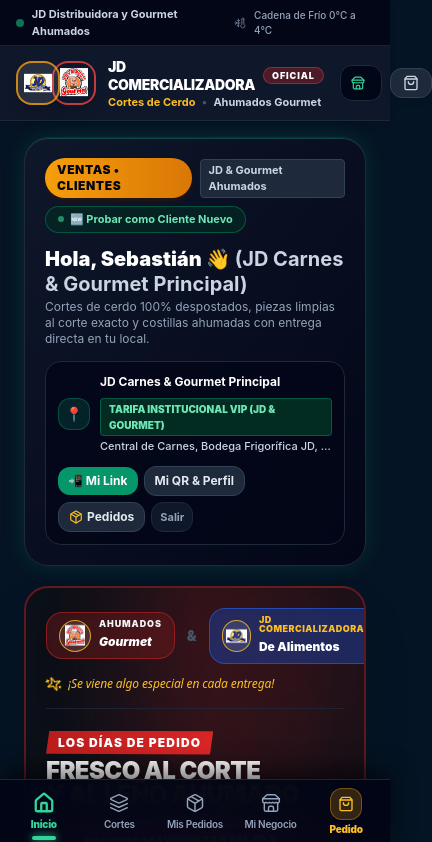
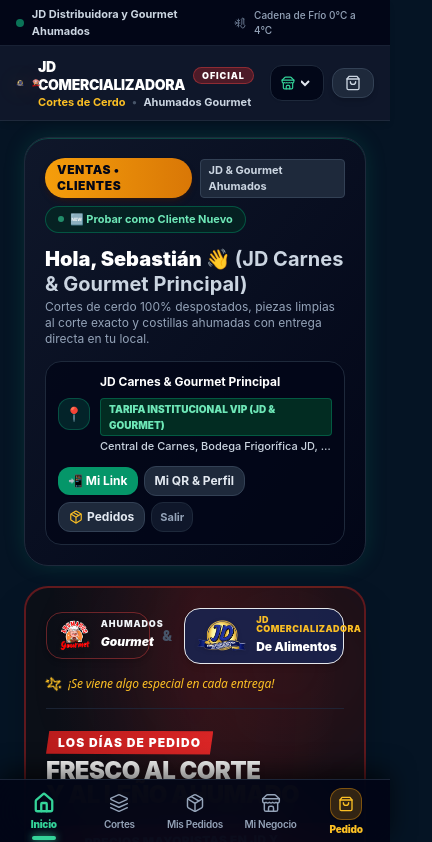
Before and after one commit to S3baz94/jd-distribuidora, a Next.js app: page / in a window 390 px wide. Shown: the top 842 px of the page, 432 px wide, since content can reach past the window. Built offline with nearby package versions, Linux system fonts and the light colour scheme.

Commit message:
style: remover fondos blancos y optimizar estetica de logos con silueta transparente y drop-shadow

```diff
--- a/src/app/login/page.tsx
+++ b/src/app/login/page.tsx
@@ -85,21 +85,18 @@
       <div className="max-w-md w-full bg-white rounded-3xl border border-slate-200 p-6 sm:p-8 shadow-xl space-y-6">
         {/* Logo and Brand */}
         <div className="text-center space-y-2">
-          <div className="flex items-center justify-center -space-x-3 mb-1">
-            <div className="w-16 h-16 rounded-2xl bg-slate-900 p-1 border-2 border-gold-500/80 shadow-lg z-10 flex items-center justify-center overflow-hidden">
+          <div className="flex items-center justify-center gap-4 py-2 mb-1">
             <img
               src="/images/branding/logo-jd-comercializadora.png"
               alt="Logo JD Comercializadora"
-                className="w-full h-full object-contain"
+              className="h-14 sm:h-16 w-auto object-contain drop-shadow-md hover:scale-105 transition-transform"
             />
-            </div>
-            <div className="w-16 h-16 rounded-2xl bg-slate-900 p-1 border-2 border-fire-500/80 shadow-lg flex items-center justify-center overflow-hidden">
+            <div className="h-10 w-[1.5px] bg-slate-200" />
             <img
               src="/images/branding/logo-ahumados-gourmet-oficial.png"
               alt="Logo Ahumados Gourmet"
-                className="w-full h-full object-contain"
+              className="h-14 sm:h-16 w-auto object-contain drop-shadow-md hover:scale-105 transition-transform"
             />
-            </div>
           </div>
           <div className="inline-flex items-center gap-1.5 px-3 py-1 rounded-full bg-emerald-50 text-emerald-800 text-[11px] font-black border border-emerald-200">
             <ShieldCheck className="w-3.5 h-3.5 text-emerald-600" />
--- a/src/app/pedidos/[id]/page.tsx
+++ b/src/app/pedidos/[id]/page.tsx
@@ -234,12 +234,12 @@
               </h1>
               {order.brand === "gourmet_ahumados" ? (
                 <span className="inline-flex items-center gap-1.5 bg-amber-100 text-amber-950 px-2.5 py-0.5 rounded-full text-xs font-extrabold border border-amber-300 shadow-sm">
-                  <img src="/images/branding/logo-ahumados-gourmet-oficial.png" alt="Ahumados Gourmet" className="w-4 h-4 rounded-full object-contain" />
+                  <img src="/images/branding/logo-ahumados-gourmet-oficial.png" alt="Ahumados Gourmet" className="h-5 w-auto object-contain" />
                   Ahumados Gourmet
                 </span>
               ) : (
                 <span className="inline-flex items-center gap-1.5 bg-blue-100 text-blue-950 px-2.5 py-0.5 rounded-full text-xs font-extrabold border border-blue-300 shadow-sm">
-                  <img src="/images/branding/logo-jd-comercializadora.png" alt="JD Comercializadora" className="w-4 h-4 rounded-full object-contain" />
+                  <img src="/images/branding/logo-jd-comercializadora.png" alt="JD Comercializadora" className="h-5 w-auto object-contain" />
                   JD Comercializadora
                 </span>
               )}
--- a/src/components/admin/AdminHeader.tsx
+++ b/src/components/admin/AdminHeader.tsx
@@ -43,22 +43,19 @@
               </button>
             )}
 
-            <Link href="/admin" className="flex items-center gap-3">
-              <div className="flex items-center -space-x-2">
-                <div className="w-10 h-10 rounded-xl bg-slate-900 p-0.5 border-2 border-gold-500/80 shadow-md flex items-center justify-center overflow-hidden z-10">
+            <Link href="/admin" className="flex items-center gap-3.5">
+              <div className="flex items-center gap-2 sm:gap-2.5">
                 <img
                   src="/images/branding/logo-jd-comercializadora.png"
                   alt="Logo JD Comercializadora"
-                    className="w-full h-full object-contain"
+                  className="h-9 sm:h-10 w-auto object-contain drop-shadow-[0_2px_8px_rgba(245,158,11,0.25)]"
                 />
-                </div>
-                <div className="w-10 h-10 rounded-xl bg-slate-900 p-0.5 border-2 border-fire-500/80 shadow-md flex items-center justify-center overflow-hidden">
+                <div className="h-6 w-[1px] bg-white/20 hidden sm:block" />
                 <img
                   src="/images/branding/logo-ahumados-gourmet-oficial.png"
                   alt="Logo Ahumados Gourmet"
-                    className="w-full h-full object-contain"
+                  className="h-9 sm:h-10 w-auto object-contain drop-shadow-[0_2px_8px_rgba(220,38,38,0.25)]"
                 />
-                </div>
               </div>
               <div>
                 <span className="font-extrabold text-sm sm:text-base tracking-tight text-white uppercase block">
--- a/src/components/common/BrandMascotBanner.tsx
+++ b/src/components/common/BrandMascotBanner.tsx
@@ -16,14 +16,12 @@
         {/* Co-Branding Oficial */}
         <div className="flex items-center gap-3">
           {/* Logo Gourmet Ahumados con Imagen Real */}
-          <div className="flex items-center gap-2 bg-fire-900/40 border border-fire-600/50 px-3 py-1.5 rounded-2xl shadow-inner">
-            <div className="w-8 h-8 rounded-full overflow-hidden bg-white/10 p-0.5 border border-gold-400/80 shadow-sm flex items-center justify-center">
+          <div className="flex items-center gap-2.5 bg-fire-950/70 border border-fire-500/40 px-3 py-1.5 rounded-2xl shadow-md">
             <img
               src="/images/branding/logo-ahumados-gourmet-oficial.png"
               alt="Logo Oficial Ahumados Gourmet"
-                className="w-full h-full object-contain"
+              className="h-8 sm:h-9 w-auto object-contain drop-shadow"
             />
-            </div>
             <div>
               <span className="text-[9px] font-black uppercase tracking-widest text-fire-400 block leading-none">
                 Ahumados
@@ -37,14 +35,12 @@
           <span className="text-slate-600 font-black text-sm">&</span>
 
           {/* Logo JD Comercializadora */}
-          <div className="flex items-center gap-2 bg-jdblue-900/60 border border-jdblue-600/60 px-3 py-1.5 rounded-2xl shadow-inner">
-            <div className="w-8 h-8 rounded-full overflow-hidden bg-white/10 p-0.5 border border-gold-400/80 shadow-sm flex items-center justify-center">
+          <div className="flex items-center gap-2.5 bg-jdblue-950/80 border border-jdblue-500/40 px-3 py-1.5 rounded-2xl shadow-md">
             <img
               src="/images/branding/logo-jd-comercializadora.png"
               alt="Logo JD Comercializadora de Alimentos"
-                className="w-full h-full object-contain"
+              className="h-8 sm:h-9 w-auto object-contain drop-shadow"
             />
-            </div>
             <div>
               <span className="text-[9px] font-black uppercase tracking-wider text-gold-400 block leading-none">
                 JD Comercializadora
--- a/src/components/layout/BrandSwitcher.tsx
+++ b/src/components/layout/BrandSwitcher.tsx
@@ -31,11 +31,11 @@
           }`}
         >
           <div className="flex items-center justify-between">
-            <div className="w-8 h-8 rounded-xl bg-slate-900 border border-gold-500/80 p-0.5 shadow-sm overflow-hidden flex items-center justify-center">
+            <div className="h-10 flex items-center">
               <img
                 src="/images/branding/logo-jd-comercializadora.png"
                 alt="Logo JD Comercializadora"
-                className="w-full h-full object-contain"
+                className="h-8 sm:h-9 w-auto object-contain drop-shadow-[0_2px_6px_rgba(245,158,11,0.3)]"
               />
             </div>
             <span
@@ -69,11 +69,11 @@
           }`}
         >
           <div className="flex items-center justify-between">
-            <div className="w-8 h-8 rounded-xl bg-slate-900 border border-fire-400/80 p-0.5 shadow-sm overflow-hidden flex items-center justify-center">
+            <div className="h-10 flex items-center">
               <img
                 src="/images/branding/logo-ahumados-gourmet-oficial.png"
                 alt="Logo Ahumados Gourmet"
-                className="w-full h-full object-contain"
+                className="h-9 sm:h-10 w-auto object-contain drop-shadow-[0_2px_6px_rgba(220,38,38,0.3)]"
               />
             </div>
             <span
--- a/src/components/layout/Header.tsx
+++ b/src/components/layout/Header.tsx
@@ -54,22 +54,19 @@
       {/* Main navigation header */}
       <div className="max-w-6xl mx-auto px-4 py-3 flex items-center justify-between gap-4">
         {/* Brand / Logo Oficial */}
-        <Link href="/" className="flex items-center gap-3 group">
-          <div className="flex items-center -space-x-2">
-            <div className="w-11 h-11 rounded-2xl bg-white/10 p-0.5 border-2 border-gold-500/80 shadow-lg group-hover:scale-105 transition-transform z-10 flex items-center justify-center overflow-hidden bg-slate-900">
+        <Link href="/" className="flex items-center gap-3.5 group">
+          <div className="flex items-center gap-2 sm:gap-2.5">
             <img
               src="/images/branding/logo-jd-comercializadora.png"
               alt="Logo JD Comercializadora de Alimentos"
-                className="w-full h-full object-contain"
+              className="h-10 sm:h-12 w-auto object-contain drop-shadow-[0_2px_10px_rgba(245,158,11,0.3)] group-hover:scale-105 transition-transform"
             />
-            </div>
-            <div className="w-11 h-11 rounded-2xl p-0.5 border-2 border-fire-500/80 shadow-lg group-hover:scale-105 transition-transform overflow-hidden bg-slate-900 flex items-center justify-center">
+            <div className="h-7 w-[1px] bg-slate-700/80 hidden sm:block" />
             <img
               src="/images/branding/logo-ahumados-gourmet-oficial.png"
               alt="Logo Ahumados Gourmet Oficial"
-                className="w-full h-full object-contain"
+              className="h-10 sm:h-12 w-auto object-contain drop-shadow-[0_2px_10px_rgba(220,38,38,0.3)] group-hover:scale-105 transition-transform"
             />
-            </div>
           </div>
           <div>
             <div className="font-black text-sm sm:text-base leading-tight tracking-tight text-white flex items-center gap-2">
```
Also changed, not shown: public/images/branding/logo-ahumados-gourmet-oficial.png, public/images/branding/logo-jd-comercializadora.png. Lines whose indentation alone changed are shown as unchanged.
